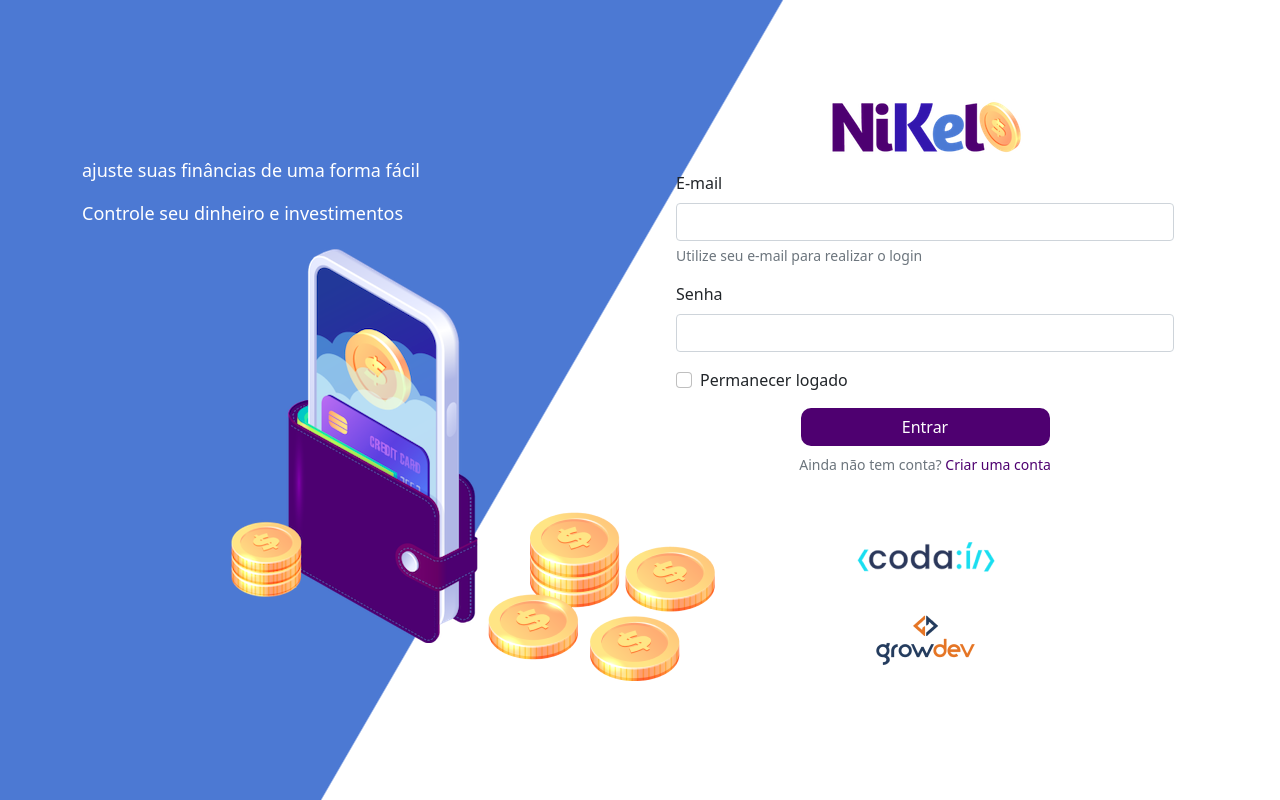
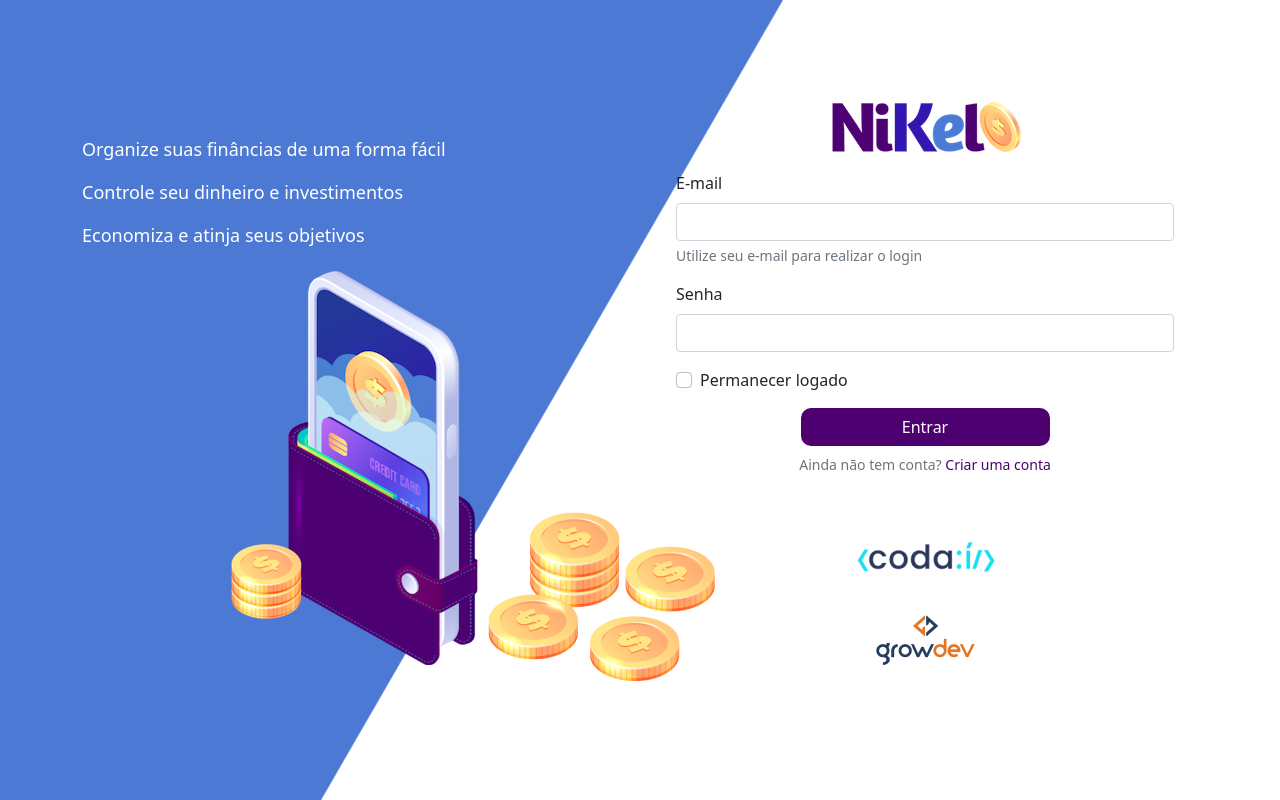
Before and after one commit to Be0208/nikel-project-be, a plain HTML site: page public/index.html in a window 1280 px wide. Drawn offline with nearby package versions, Linux system fonts and the light colour scheme.

Commit message:
index total

```diff
--- a/public/index.html
+++ b/public/index.html
@@ -15,9 +15,9 @@
 
                 <div class="col d-flex justify-content-center my-5 flex-column">
                     <div class="text-login">
-                        <p>ajuste suas finâncias de uma forma fácil</p>
+                        <p>Organize suas finâncias de uma forma fácil</p>
                         <p>Controle seu dinheiro e investimentos</p>
-
+                        <p>Economiza e atinja seus objetivos</p>
                     </div>
                     <div class="text-center">
                         <img src="./assets/images/pocket.png" alt="image pocket" class="img-fluid" srcset="">
```
